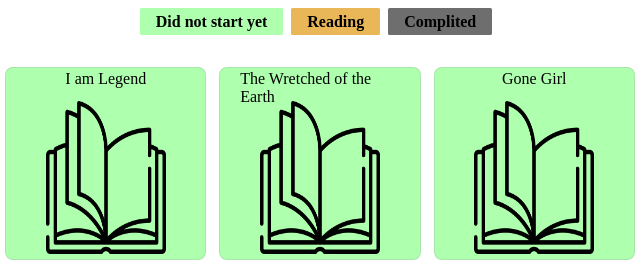
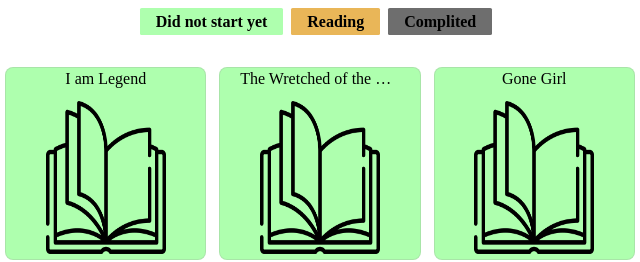
Before and after one commit to Ferdjani-zakaria/TOP_Library, a plain HTML site: page index.html in a window 1280 px wide. Shown: the part 178-440 px from the top of the page, 320-960 px from the left. Drawn offline with Linux system fonts and the light colour scheme.

Commit message:
center cardTitle, remove it white-space break

```diff
--- a/styles.css
+++ b/styles.css
@@ -134,6 +134,8 @@ body{
     max-width: 80%;
     overflow: hidden;
     text-overflow: ellipsis;
+    text-align: center;
+    white-space: nowrap;
 }
 
 .cardStatus{
```
